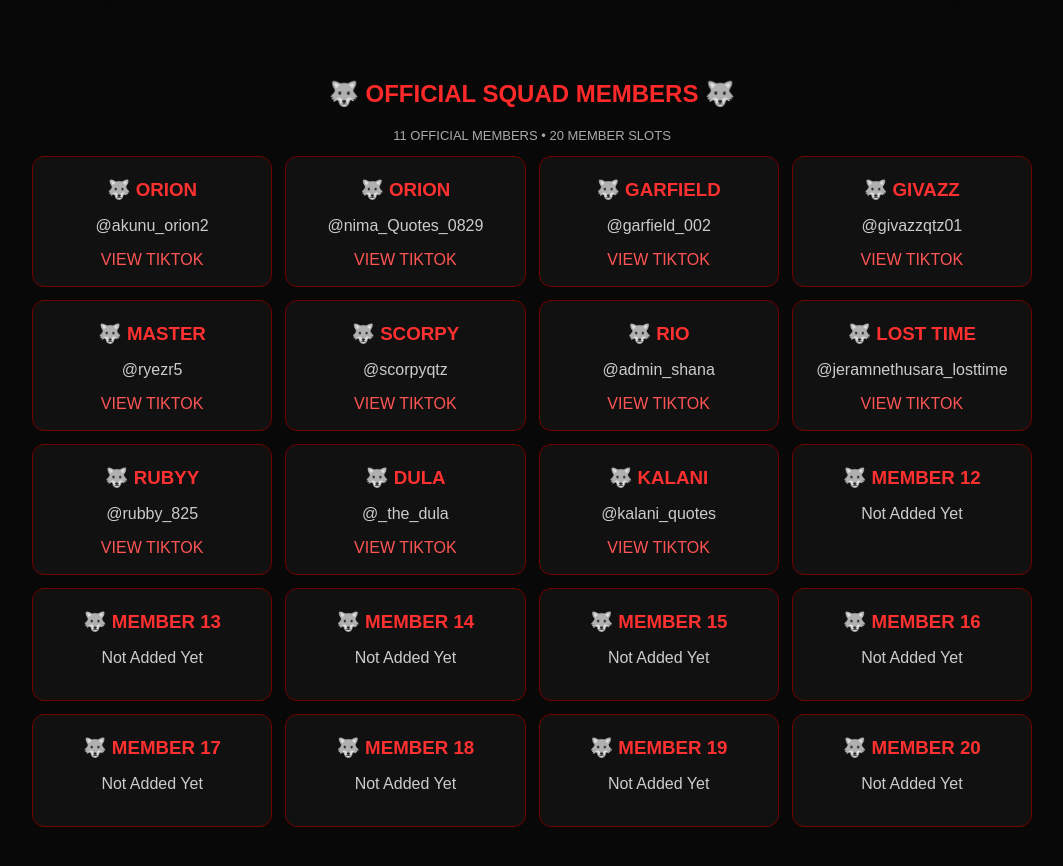
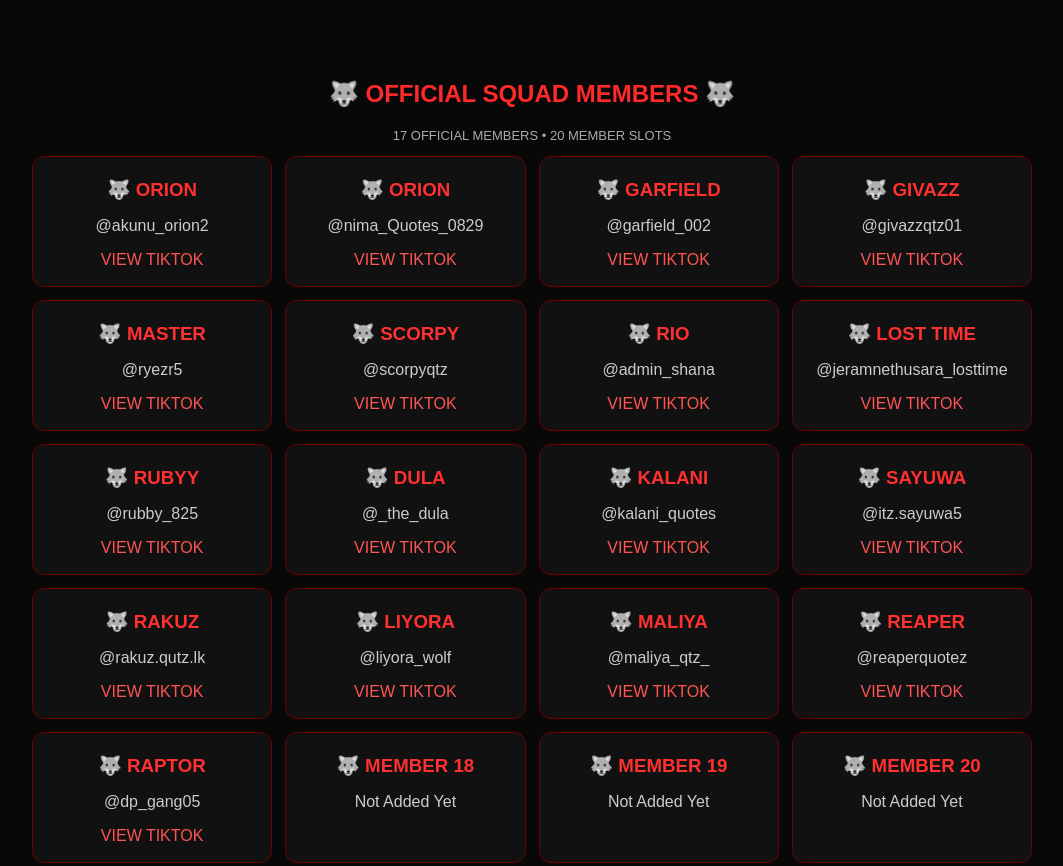
Before and after one commit to k2764981-ship-it/the-wolf-squad-, a plain HTML site: page index.html in a window 1280 px wide. Shown: the part 2100-2966 px from the top of the page, without its empty margins (108-1171 px from the left). Drawn offline with Linux system fonts and the light colour scheme.

Commit message:
Update index.html

```diff
--- a/index.html
+++ b/index.html
@@ -24,8 +24,7 @@ header{
  box-shadow:0 0 25px #a00000;
 }
 h1{
- color:#ff2020;
- font-size:clamp(25px,6vw,40px);
+ color:#ff2020;font-size:clamp(25px,6vw,40px);
  text-shadow:0 0 15px #a00000;
 }
 .tagline{letter-spacing:3px;color:#ddd}
@@ -147,7 +146,7 @@ footer{
 
 <section>
 <h2>🐺 OFFICIAL SQUAD MEMBERS 🐺</h2>
-<p class="small">11 OFFICIAL MEMBERS • 20 MEMBER SLOTS</p>
+<p class="small">17 OFFICIAL MEMBERS • 20 MEMBER SLOTS</p>
 <div class="member-grid" id="members"></div>
 </section>
 
@@ -170,12 +169,12 @@ const members = [
 ["RUBYY","rubby_825"],
 ["DULA","_the_dula"],
 ["KALANI","kalani_quotes"],
-["MEMBER 12",""],
-["MEMBER 13",""],
-["MEMBER 14",""],
-["MEMBER 15",""],
-["MEMBER 16",""],
-["MEMBER 17",""],
+["SAYUWA","itz.sayuwa5"],
+["RAKUZ","rakuz.qutz.lk"],
+["LIYORA","liyora_wolf"],
+["MALIYA","maliya_qtz_"],
+["REAPER","reaperquotez"],
+["RAPTOR","dp_gang05"],
 ["MEMBER 18",""],
 ["MEMBER 19",""],
 ["MEMBER 20",""]
```
